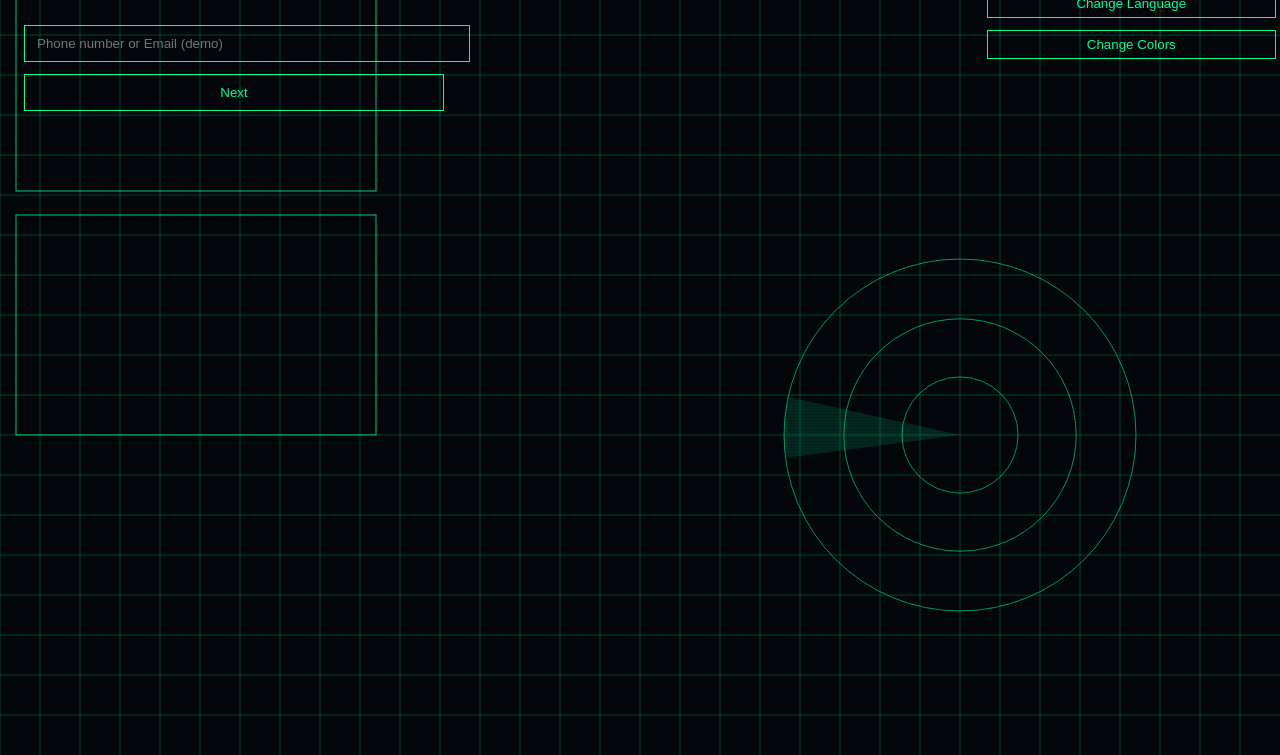
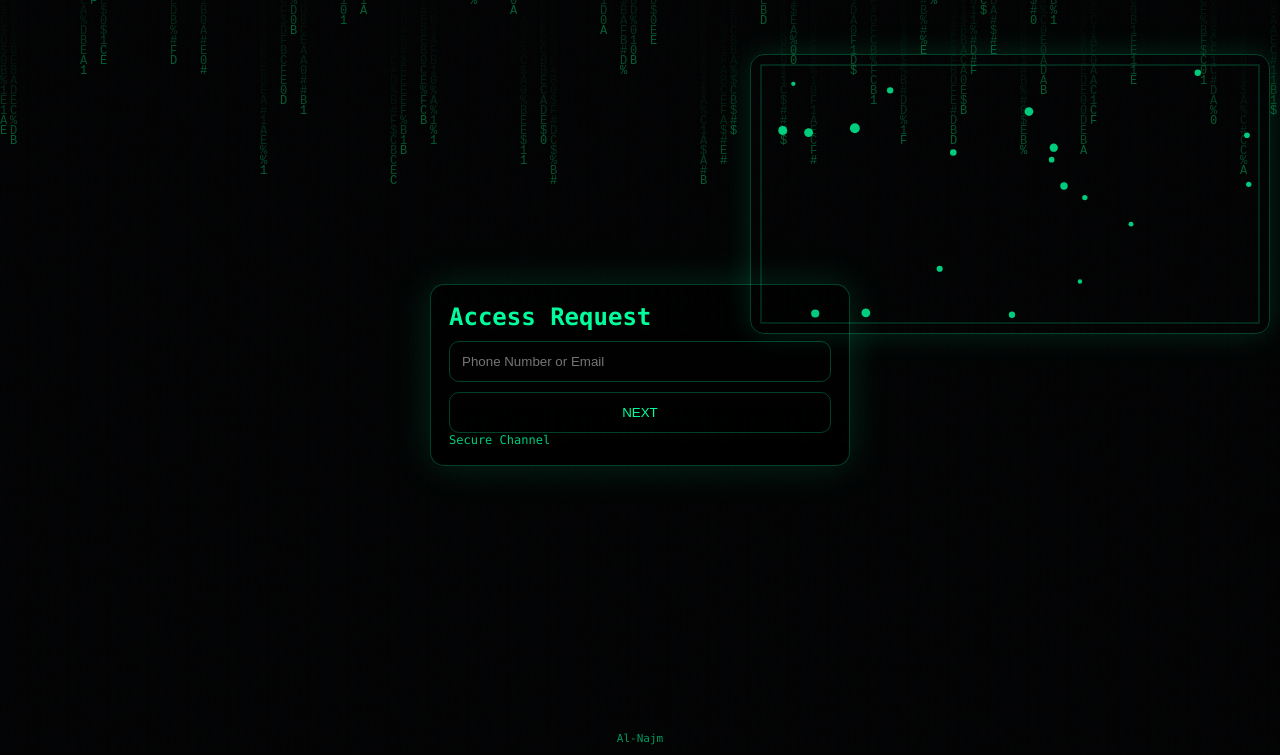
Before and after one commit to njmm9762-arch/Hacker, a plain HTML site: page index.html in a window 1280 px wide. Shown: the part 45-800 px from the top of the page. Drawn offline with Linux system fonts and the light colour scheme.

Commit message:
Update index.html

```diff
--- a/index.html
+++ b/index.html
@@ -2,170 +2,228 @@
 <html lang="en">
 <head>
 <meta charset="UTF-8">
-<title>System HUD</title>
-<meta name="viewport" content="width=device-width,initial-scale=1">
+<meta name="viewport" content="width=device-width,initial-scale=1.0">
+<title>System Access</title>
 <style>
 :root{
-  --bg:#03060b; --neon:#00ff9a; --dim:#0b2a22; --warn:#00c3ff;
+  --bg:#050607; --fg:#00ff9c; --muted:#0a2; --card:#0a0f0c;
 }
-body{margin:0;height:100vh;overflow:hidden;background:var(--bg);color:var(--neon);
-  font-family: "JetBrains Mono","Courier New",monospace}
-.light{--bg:#f4f6f8;--neon:#0a0a0a;--dim:#dfe6ea}
-.settings{position:fixed;top:10px;right:10px;z-index:10}
-.settings .dot{margin-right:6px}
-.settings button{background:transparent;border:1px solid currentColor;color:inherit;
-  padding:6px 10px;margin-left:6px;cursor:pointer}
-#wrap{position:absolute;inset:0}
-canvas{position:absolute;inset:0}
-.ui{position:absolute;inset:0;padding:64px 24px;pointer-events:none}
-.panel{max-width:420px;pointer-events:auto}
-input,button{background:transparent;color:var(--neon);border:1px solid currentColor;
-  padding:10px 12px;margin:6px 0;width:100%}
-button{cursor:pointer}
-.status{margin:10px 0;letter-spacing:.5px}
-pre{height:48vh;overflow:hidden;font-size:13px;opacity:.9}
-.hidden{display:none}
-.shake{animation:shake .14s infinite}
-@keyframes shake{
-  0%{transform:translate(0)}25%{transform:translate(2px,1px)}
-  50%{transform:translate(-2px,0)}75%{transform:translate(1px,-1px)}
+.light{
+  --bg:#f4f6f7; --fg:#0a7; --muted:#0a7; --card:#ffffff;
 }
-.fade{animation:fade 1s both}
-@keyframes fade{from{opacity:0}to{opacity:1}}
+*{box-sizing:border-box}
+html,body{margin:0;height:100%;background:var(--bg);color:var(--fg);font-family:Consolas,monospace;overflow:hidden}
+.app{height:100%;display:grid;grid-template-rows:auto 1fr}
+.top{
+  display:flex;justify-content:space-between;align-items:center;
+  padding:10px 14px;background:linear-gradient(180deg,rgba(0,0,0,.6),transparent)
+}
+.brand{letter-spacing:2px}
+.settings{font-size:12px;opacity:.9;cursor:pointer}
+.settings span{margin-left:10px}
+.dot{color:#7fffd4;margin-left:4px}
+.stage{position:relative;overflow:hidden}
+.panel{
+  position:absolute;inset:0;display:flex;align-items:center;justify-content:center;
+  transition:opacity .6s,transform .6s
+}
+.hidden{opacity:0;pointer-events:none;transform:scale(1.02)}
+.card{
+  background:linear-gradient(180deg,rgba(0,0,0,.4),rgba(0,0,0,.8));
+  border:1px solid rgba(0,255,156,.25);
+  box-shadow:0 0 40px rgba(0,255,156,.15);
+  padding:18px;border-radius:14px;max-width:420px;width:92%
+}
+.card h2{margin:0 0 10px}
+input,button{
+  width:100%;padding:12px;border-radius:10px;border:1px solid rgba(0,255,156,.25);
+  background:transparent;color:var(--fg);outline:none
+}
+button{cursor:pointer;margin-top:10px}
+.small{font-size:12px;opacity:.8}
+.matrix{
+  position:absolute;inset:0;pointer-events:none;opacity:.35
+}
+canvas{display:block}
+.mapWrap{
+  position:absolute;right:10px;top:60px;width:45vw;max-width:520px;height:35vh;
+  border:1px solid rgba(0,255,156,.25);border-radius:14px;overflow:hidden;
+  box-shadow:0 0 30px rgba(0,255,156,.15)
+}
+@media(max-width:768px){
+  .mapWrap{display:none}
+}
+.loader{
+  text-align:center
+}
+.codes{
+  height:140px;overflow:hidden;border:1px dashed rgba(0,255,156,.3);
+  border-radius:10px;padding:8px;margin:10px 0;font-size:12px
+}
+.codes div{animation:scroll 6s linear infinite}
+@keyframes scroll{
+  from{transform:translateY(0)}
+  to{transform:translateY(-50%)}
+}
+.glitch{
+  animation:glitch 1.2s infinite
+}
+@keyframes glitch{
+  0%{text-shadow:0 0 6px rgba(0,255,156,.6)}
+  20%{text-shadow:2px 0 red,-2px 0 cyan}
+  40%{text-shadow:-2px 0 red,2px 0 cyan}
+  60%{text-shadow:0 0 10px rgba(0,255,156,.8)}
+}
+.progress{
+  height:8px;background:#022;border-radius:10px;overflow:hidden
+}
+.bar{height:100%;width:0;background:linear-gradient(90deg,#0f8,#7fffd4);animation:load 24s linear forwards}
+@keyframes load{to{width:100%}}
+.footer{position:absolute;bottom:10px;width:100%;text-align:center;font-size:11px;opacity:.6}
 </style>
 </head>
-<body class="dark">
-<div class="settings">
-  <span class="dot">•</span>
-  <button id="langBtn">Change Language</button>
-  <button id="colorBtn">Change Colors</button>
-</div>
+<body>
+<div class="app">
+  <div class="top">
+    <div class="brand glitch">SYSTEM</div>
+    <div class="settings">
+      <span onclick="toggleLang()">Change Language<span class="dot">•</span></span>
+      <span onclick="toggleTheme()">Light / Dark</span>
+    </div>
+  </div>
 
-<div id="wrap">
-  <canvas id="bg"></canvas>
-  <canvas id="fx"></canvas>
-  <div class="ui">
-    <!-- STEP 1 -->
-    <div class="panel fade" id="step1">
-      <input placeholder="Phone number or Email (demo)">
-      <button id="go1">Next</button>
-      <div class="status" id="s1"></div>
-      <pre id="code1"></pre>
+  <div class="stage">
+    <canvas id="matrix" class="matrix"></canvas>
+
+    <!-- Screen 1 -->
+    <div class="panel" id="s1">
+      <div class="card">
+        <h2>Access Request</h2>
+        <input id="inp" placeholder="Phone Number or Email">
+        <button onclick="go2()">NEXT</button>
+        <div class="small">Secure Channel</div>
+      </div>
     </div>
-    <!-- STEP 2 -->
-    <div class="panel hidden fade" id="step2">
-      <input placeholder="Enter code dd.ch">
-      <button id="go2">Confirm</button>
-      <pre id="code2"></pre>
+
+    <!-- Screen 2 -->
+    <div class="panel hidden" id="s2">
+      <div class="card loader">
+        <h2 class="glitch">Initializing</h2>
+        <div class="codes"><div id="codeFlow"></div></div>
+        <div class="progress"><div class="bar"></div></div>
+        <div class="small" id="ttsTxt">Please wait… Loading data</div>
+      </div>
     </div>
-    <!-- STEP 3 -->
-    <div class="panel hidden fade" id="step3">
-      <div class="status">Please wait… Loading data</div>
-      <pre id="code3"></pre>
+
+    <!-- Screen 3 -->
+    <div class="panel hidden" id="s3">
+      <div class="card">
+        <h2>Enter Code</h2>
+        <input placeholder="dd.ch-AX91">
+        <input placeholder="dd.ch-ZK02">
+        <input placeholder="dd.ch-Q7M4">
+        <input placeholder="dd.ch-PL88">
+        <input placeholder="dd.ch-R9V3">
+        <button onclick="go4()">VERIFY</button>
+      </div>
     </div>
+
+    <!-- Screen 4 -->
+    <div class="panel hidden" id="s4">
+      <div class="card loader">
+        <h2 class="glitch">Finalizing</h2>
+        <div class="codes"><div id="codeFlow2"></div></div>
+        <div class="progress"><div class="bar"></div></div>
+        <div class="small">Wait 24 hours</div>
+        <button onclick="download()">Download</button>
+      </div>
+    </div>
+
+    <!-- Fake World Map -->
+    <div class="mapWrap">
+      <canvas id="map"></canvas>
+    </div>
+
+    <div class="footer">Al‑Najm</div>
   </div>
 </div>
 
 <script>
-/* ===== CANVAS HUD (procedural “images” from code) ===== */
-const bg = document.getElementById('bg'), fx = document.getElementById('fx');
-const b = bg.getContext('2d'), f = fx.getContext('2d');
-function resize(){bg.width=fx.width=innerWidth; bg.height=fx.height=innerHeight}
-addEventListener('resize',resize); resize();
+// Language
+let lang='en';
+function toggleLang(){
+  lang = lang==='en'?'ar':'en';
+  document.getElementById('ttsTxt').textContent =
+    lang==='ar'?'الرجاء الانتظار… جاري تحميل البيانات':'Please wait… Loading data';
+  speak();
+}
+// Theme
+function toggleTheme(){ document.body.classList.toggle('light'); }
 
-let t=0;
-function hud(){
-  t+=0.01;
-  b.clearRect(0,0,bg.width,bg.height);
-  // grid
-  b.globalAlpha=.25;
-  b.strokeStyle=getComputedStyle(document.body).color;
-  b.lineWidth=1;
-  const s=40;
-  for(let x=0;x<bg.width;x+=s){b.beginPath();b.moveTo(x,0);b.lineTo(x,bg.height);b.stroke()}
-  for(let y=0;y<bg.height;y+=s){b.beginPath();b.moveTo(0,y);b.lineTo(bg.width,y);b.stroke()}
-  // radar
-  b.globalAlpha=.6;
-  const cx=bg.width*.75, cy=bg.height*.6, r=Math.min(bg.width,bg.height)*.22;
-  b.beginPath(); b.arc(cx,cy,r,0,Math.PI*2); b.stroke();
-  b.beginPath(); b.arc(cx,cy,r*.66,0,Math.PI*2); b.stroke();
-  b.beginPath(); b.arc(cx,cy,r*.33,0,Math.PI*2); b.stroke();
-  // sweep
-  b.globalAlpha=.9;
-  b.beginPath();
-  b.moveTo(cx,cy);
-  b.arc(cx,cy,r,t,t+.35);
-  b.closePath(); b.fillStyle="rgba(0,255,154,.15)"; b.fill();
-  // panels
-  b.globalAlpha=.8;
-  b.strokeRect(16,16,360,220);
-  b.strokeRect(16,260,360,220);
-  requestAnimationFrame(hud);
-}
-hud();
+// Navigation
+const s1=id('s1'),s2=id('s2'),s3=id('s3'),s4=id('s4');
+function go2(){ hide(s1); show(s2); speak(); vibrate(); setTimeout(()=>{hide(s2);show(s3)},6000);}
+function go4(){ hide(s3); show(s4); speak(); vibrate(); }
 
-// FX (scanlines + glitch)
-function fxLoop(){
-  f.clearRect(0,0,fx.width,fx.height);
-  f.globalAlpha=.12;
-  for(let y=0;y<fx.height;y+=3){f.fillRect(0,y,fx.width,1)}
-  if(Math.random()<.04){
-    f.globalAlpha=.25;
-    f.fillRect(Math.random()*fx.width,Math.random()*fx.height,fx.width,2);
-  }
-  requestAnimationFrame(fxLoop);
-}
-fxLoop();
+// Helpers
+function id(x){return document.getElementById(x)}
+function hide(el){el.classList.add('hidden')}
+function show(el){el.classList.remove('hidden')}
+function vibrate(){ if(navigator.vibrate) navigator.vibrate([120,80,120]); }
 
-/* ===== Fake code rain ===== */
-function randLine(){
-  const c="ABCDEFGHIJKLMNOPQRSTUVWXYZ0123456789#@$%";
-  let s=""; for(let i=0;i<72;i++) s+=c[Math.random()*c.length|0];
-  return s;
-}
-function rain(el){ el.textContent = randLine()+"\n"+randLine()+"\n"+el.textContent }
-
-/* ===== Audio + TTS ===== */
-function buzz(ms=700){
-  const A=window.AudioContext||webkitAudioContext; const a=new A();
-  const o=a.createOscillator(); o.frequency.value=90; o.connect(a.destination); o.start();
-  setTimeout(()=>o.stop(),ms);
-}
-function speakAR(){
-  const u=new SpeechSynthesisUtterance("الرجاء الانتظار يتم تحميل البيانات");
-  u.lang="ar-SA"; speechSynthesis.speak(u);
+// TTS Arabic
+function speak(){
+  const u=new SpeechSynthesisUtterance(
+    lang==='ar'?'الرجاء الانتظار… جاري تحميل البيانات':'Please wait… Loading data'
+  );
+  u.lang='ar-EG'; speechSynthesis.speak(u);
 }
 
-/* ===== Steps logic ===== */
-const s1=document.getElementById('step1'), s2=document.getElementById('step2'), s3=document.getElementById('step3');
-const c1=document.getElementById('code1'), c2=document.getElementById('code2'), c3=document.getElementById('code3');
-let run1=false, run2=false, run3=false;
+// Matrix
+const c=id('matrix'),ctx=c.getContext('2d');
+function resize(){c.width=innerWidth;c.height=innerHeight}resize();addEventListener('resize',resize);
+const chars='01ABCDEF#$%'; const drops=Array(200).fill(1);
+setInterval(()=>{
+  ctx.fillStyle='rgba(0,0,0,.2)';ctx.fillRect(0,0,c.width,c.height);
+  ctx.fillStyle='#0f8';ctx.font='12px monospace';
+  drops.forEach((y,i)=>{
+    const t=chars[Math.floor(Math.random()*chars.length)];
+    ctx.fillText(t,i*10,y*10);
+    if(y*10>c.height&&Math.random()>0.975)drops[i]=0;
+    drops[i]++;
+  });
+},50);
 
-setInterval(()=>{ if(run1){ rain(c1); s1.classList.toggle('shake') }},120);
-setInterval(()=>{ if(run2){ rain(c2); s2.classList.toggle('shake') }},120);
-setInterval(()=>{ if(run3){ rain(c3); s3.classList.toggle('shake') }},120);
+// Codes
+function fill(el){
+  let s='';for(let i=0;i<120;i++) s+=`[${Math.random().toString(16).slice(2,8)}] ACCESS\n`;
+  el.textContent=s;
+}
+fill(id('codeFlow')); fill(id('codeFlow2'));
 
-document.getElementById('go1').onclick=()=>{
-  run1=true; buzz(); speakAR();
-  setTimeout(()=>{ s1.classList.add('hidden'); s2.classList.remove('hidden'); run2=true; },1200);
-};
-document.getElementById('go2').onclick=()=>{
-  // dd.ch five lines (visual only)
-  c2.textContent =
-`dd.ch:init
-node.sync:OK
-pipe.link:ON
-cache.map:READY
-exec.run:START\n\n` + c2.textContent;
-  buzz(900); speakAR();
-  setTimeout(()=>{ s2.classList.add('hidden'); s3.classList.remove('hidden'); run3=true; },1200);
-};
+// Fake Map
+const m=id('map'),mx=m.getContext('2d');
+function mResize(){m.width=m.parentElement.clientWidth;m.height=m.parentElement.clientHeight}mResize();addEventListener('resize',mResize);
+setInterval(()=>{
+  mx.clearRect(0,0,m.width,m.height);
+  mx.strokeStyle='rgba(0,255,156,.3)';
+  mx.strokeRect(10,10,m.width-20,m.height-20);
+  for(let i=0;i<20;i++){
+    mx.fillStyle='rgba(0,255,156,.8)';
+    mx.beginPath();
+    mx.arc(Math.random()*m.width,Math.random()*m.height,2+Math.random()*3,0,Math.PI*2);
+    mx.fill();
+  }
+},800);
 
-/* ===== Settings ===== */
-document.getElementById('colorBtn').onclick=()=>document.body.classList.toggle('light');
-document.getElementById('langBtn').onclick=()=>{
-  document.documentElement.lang = document.documentElement.lang==="en"?"ar":"en";
-};
+// Download HTML copy
+function download(){
+  const blob=new Blob([document.documentElement.outerHTML],{type:'text/html'});
+  const a=document.createElement('a');
+  a.href=URL.createObjectURL(blob);
+  a.download='system_access.html';
+  a.click();
+}
 </script>
 </body>
 </html>
```
